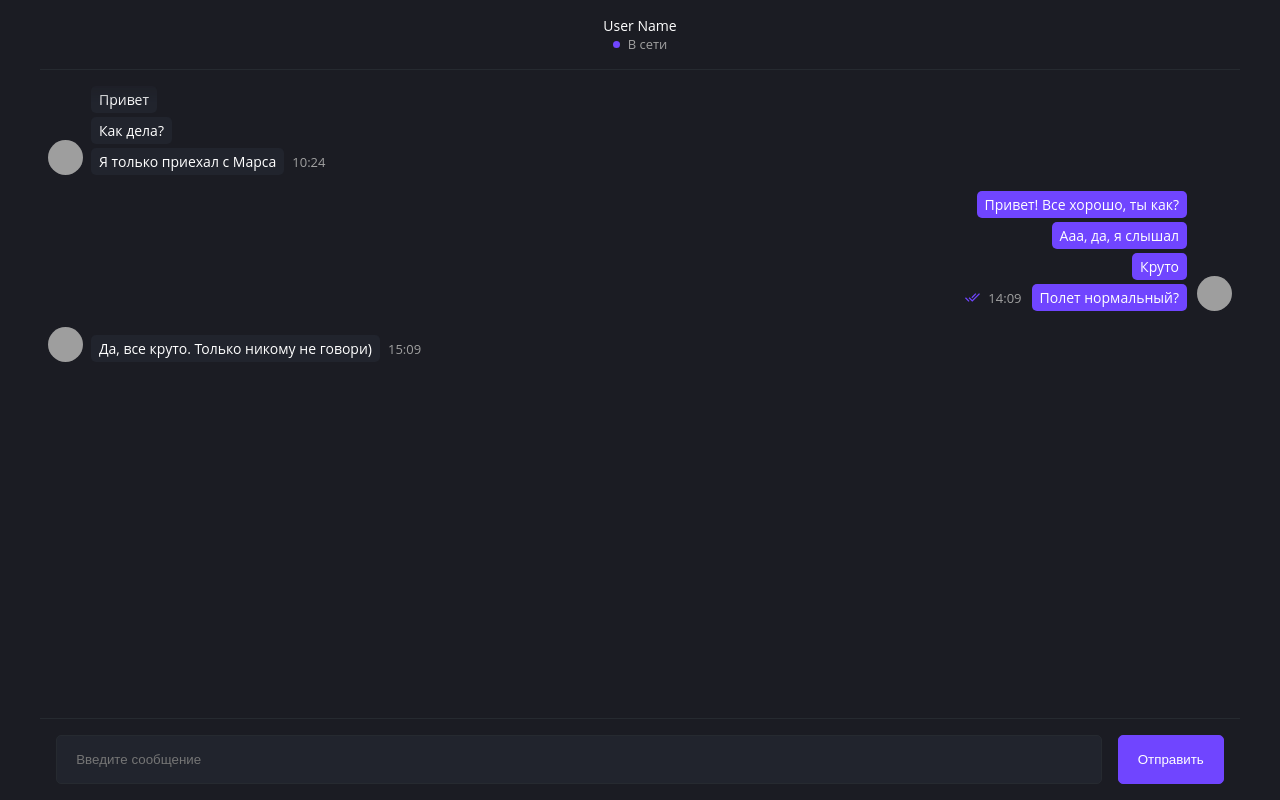
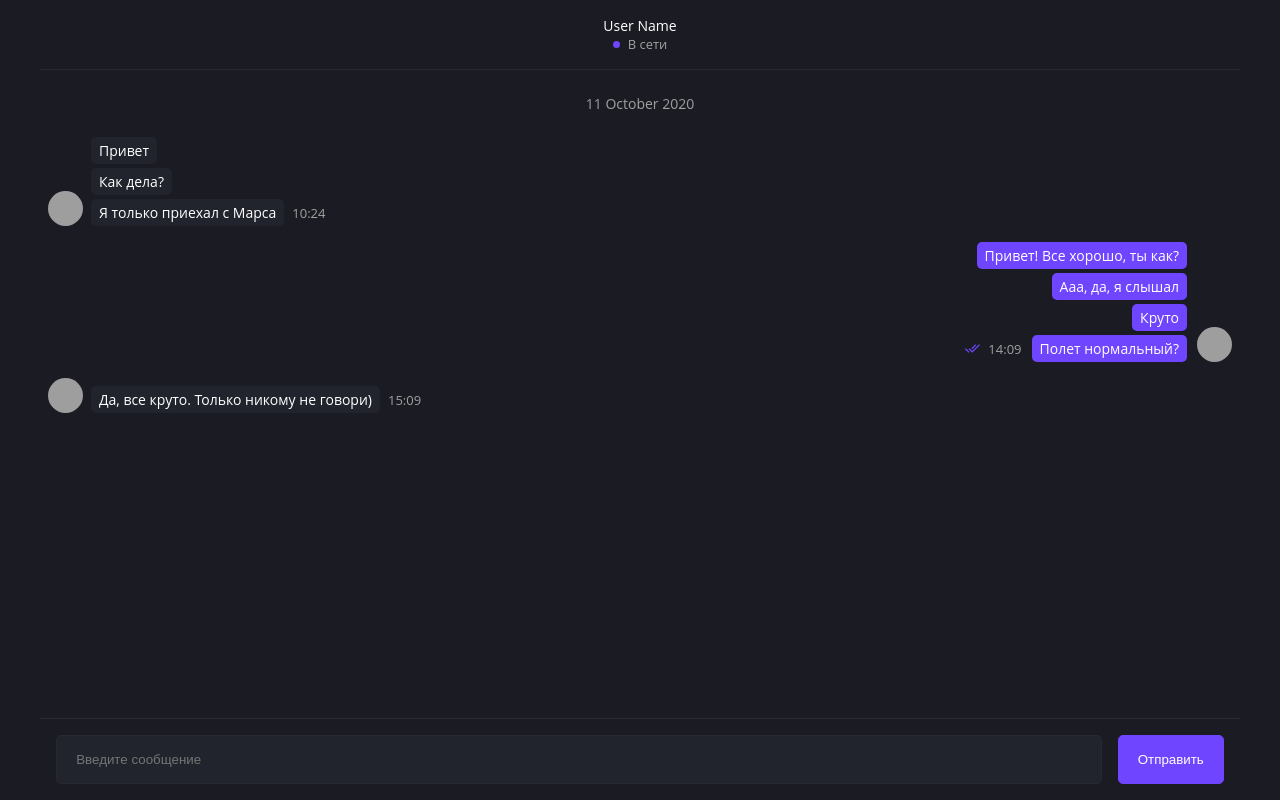
Before and after one commit to romagoldobin/react-dialog-app, a React (Create React App) app: page / in a window 1280 px wide. Built offline with nearby package versions, Linux system fonts and the light colour scheme; grey boxes are pictures that could not be loaded; what webfontloader would draw is missing.

Commit message:
added date-title component

```diff
--- /dev/null
+++ b/src/components/Dialog/Title/index.jsx
@@ -0,0 +1,24 @@
+import React from 'react';
+import PropTypes from 'prop-types';
+import dayjs from 'dayjs';
+import Calendar from 'dayjs/plugin/calendar';
+
+import './index.scss';
+
+dayjs.extend(Calendar);
+
+const Title = ({ date }) => (
+  <div className="Title">
+    {dayjs(date).calendar(null, {
+      sameDay: '[Сегодня]',
+      lastWeek: 'DD MMMM',
+      sameElse: 'DD MMMM YYYY',
+    })}
+  </div>
+);
+
+Title.propTypes = {
+  date: PropTypes.string.isRequired,
+};
+
+export default Title;
--- /dev/null
+++ b/src/components/Dialog/Title/index.scss
@@ -0,0 +1,5 @@
+.Title {
+  margin: 16px 0;
+  color: var(--accent-2);
+  text-align: center;
+}
--- a/src/components/Dialog/helpers.js
+++ b/src/components/Dialog/helpers.js
@@ -1,3 +1,5 @@
+import dayjs from 'dayjs';
+
 // eslint-disable-next-line import/prefer-default-export
 export const normalizeDialog = (dialog) => {
   const newDialog = [];
@@ -5,6 +7,18 @@ export const normalizeDialog = (dialog) => {
   // TODO: refactoring this (map?);
 
   dialog.forEach((item, i) => {
+    if (i === 0 || dialog[i - 1]) {
+      const first = dayjs((i === 0 ? item : dialog[i - 1]).date);
+      const diff = first.diff(item.date, 'day');
+
+      if (i === 0 || diff) {
+        newDialog.push({
+          type: 'title',
+          id: `item-title-${item.id}`,
+          date: item.date,
+        });
+      }
+    }
     //  i === 0
     //  fits object is modifying and push in new array
     //  item.is !== dialog[i - 1].is - different senders
--- a/src/components/Dialog/index.jsx
+++ b/src/components/Dialog/index.jsx
@@ -2,6 +2,7 @@ import React, { useReducer, useEffect } from 'react';
 import PropTypes from 'prop-types';
 
 import DialogItem from './DialogItem';
+import Title from './Title';
 
 import { normalizeDialog } from './helpers';
 import data from '../../data';
@@ -30,10 +31,10 @@ const Dialog = ({ newMessage }) => {
 
   return (
     <section className="Dialog">
-      {normilizedDialog.map((dialog) => (
+      {normilizedDialog.map((dialog) => (dialog.type === 'message' ? (
         // eslint-disable-next-line react/jsx-props-no-spreading
         <DialogItem {...dialog} key={dialog.id} onRemove={omRemove} />
-      ))}
+      ) : <Title key={dialog.id} date={dialog.date} />))}
     </section>
   );
 };
--- a/src/index.jsx
+++ b/src/index.jsx
@@ -1,11 +1,13 @@
 import React from 'react';
 import ReactDOM from 'react-dom';
 import WebFontLoader from 'webfontloader';
+import dayjs from 'dayjs';
 
 import App from './App';
 import './index.scss';
 import reportWebVitals from './reportWebVitals';
 
+dayjs.locale('ru');
 WebFontLoader.load({ google: { families: ['Open Sans:300,400,700'] } });
 
 ReactDOM.render(
```
